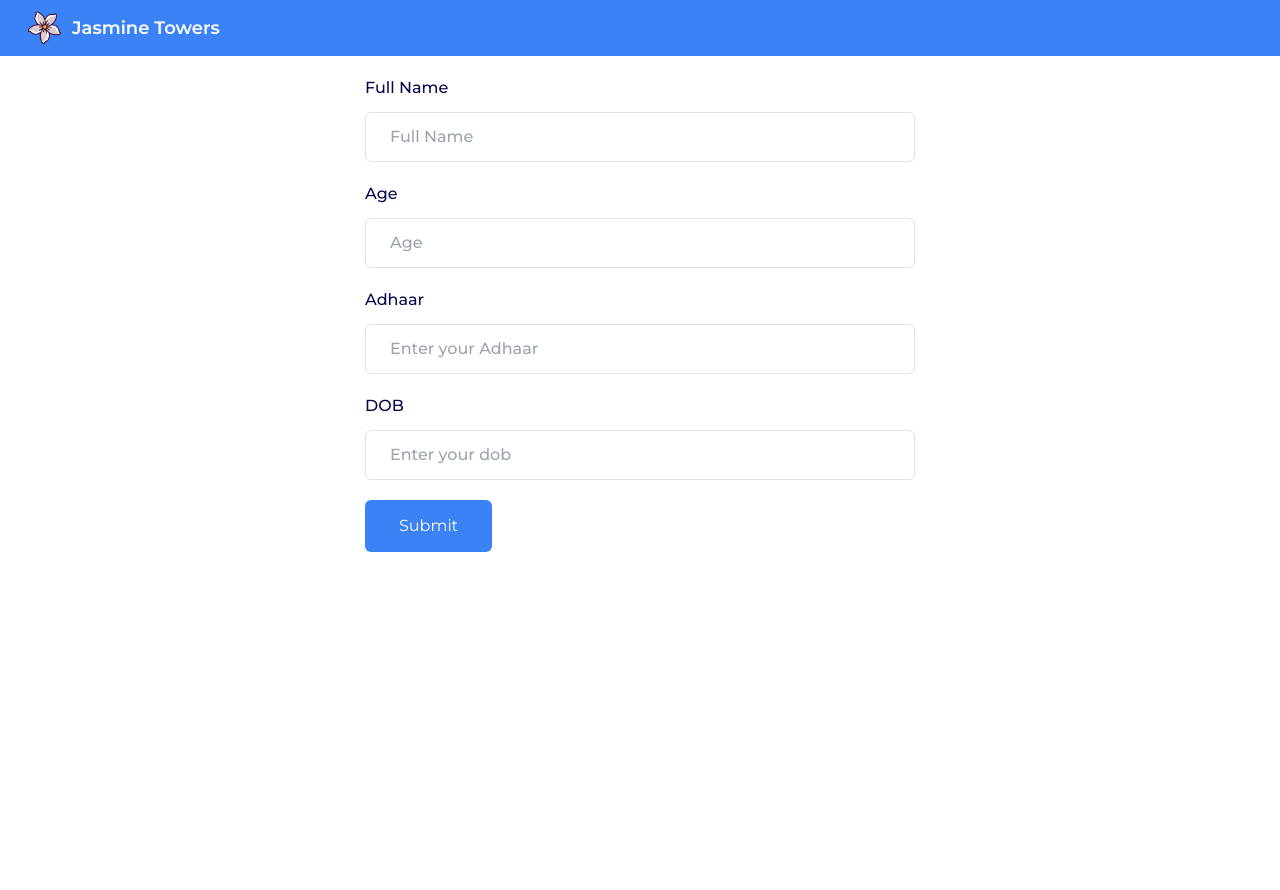
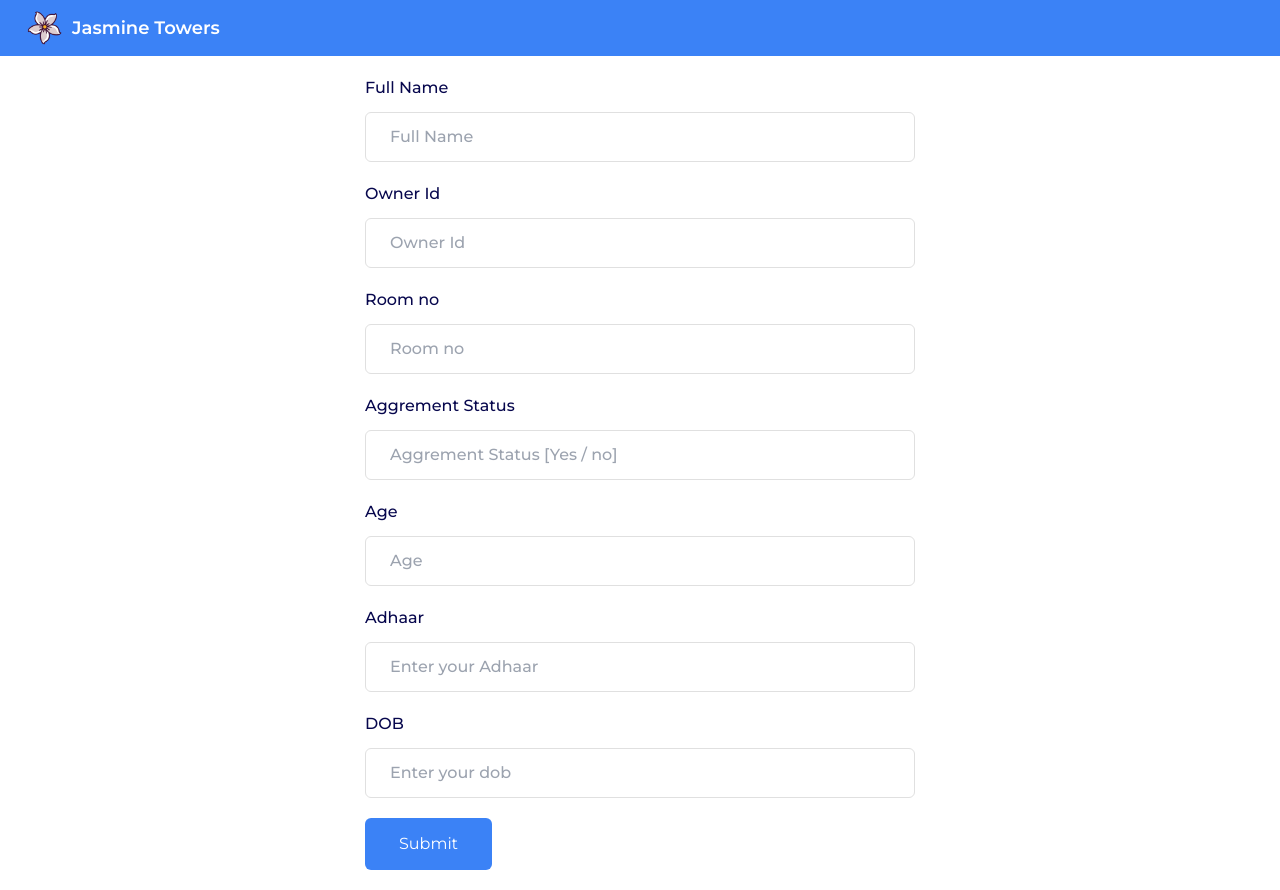
Before and after one commit to bryce-poeter/apartment-management-system-dbms, a React (Create React App) app in the folder client/: page /admin/createowners in a window 1280 px wide. Before the commit the page ends 800 px from the top, so only its background shows below. Built offline with nearby package versions, Linux system fonts and the light colour scheme.

Commit message:
updated raising comp and added tenant id

```diff
--- a/client/src/App.jsx
+++ b/client/src/App.jsx
@@ -21,14 +21,34 @@ import axios from "axios";
 // import Lorem from "./components/Lorem";
 
 function App() {
-  const [isAuth, setIsAuth] = useState(false);
-  const [whom, setWhom] = useState("");
   const forAdminBox = [
     { "Total Owner": 59 },
     { "Total Tenant": 39 },
     { "Total Employee": 20 },
   ];
+
+  const forEmployeeBox = [{ "Total complaints": 3 }, { Salary: "Rs. 20,0000" }];
+  const forOwnerBox = [
+    { "No of Emloyees": 5 },
+    { "Total Tenant": 4 },
+    { "Total complaints": 2 },
+  ];
+  const forTenantBox = [
+    { "tenant id": 12132 },
+    { "Tenant Name": "Tharun" },
+    { "Tenant age": 20 },
+    { "No. of members in Family": 5 },
+    { dob: "12-1-2002" },
+    { "Adhaar number": 123456 },
+  ];
+
+  const [whom, setWhom] = useState("");
+  const [isAuth, setIsAuth] = useState(false);
   const [adminBox, setAdminBox] = useState(forAdminBox);
+  const [employeeBox, setEmployeeBox] = useState(forEmployeeBox);
+  const [ownerBox, setOwnerBox] = useState(forOwnerBox);
+  const [tenantBox, setTenantBox] = useState(forTenantBox);
+
   useEffect(() => {
     console.log(whom);
     if (
@@ -38,7 +58,7 @@ function App() {
       whom === "owner"
     ) {
       axios
-        .get(`http://192.168.137.1:5000/dashboard/${whom}`)
+        .get(`http://192.168.76.76:5000/dashboard/${whom}`)
         .then((res) => {
           if (whom === "admin") {
             forAdminBox[0]["Total Owner"] = res.data.totalowner;
@@ -47,6 +67,28 @@ function App() {
             setAdminBox(forAdminBox);
             // console.log(forAdminBox);
             console.log(res);
+          }
+          if (whom === "owner") {
+            forOwnerBox[0]["No of Emloyees"] = res.data.totalemployee;
+            forOwnerBox[1]["Total Tenant"] = res.data.totaltenant;
+            forOwnerBox[2]["Total complaints"] = res.data.totalcomplaint;
+            setOwnerBox(forOwnerBox);
+          }
+          if (whom === "employee") {
+            console.log("Inside employee");
+            console.log(res);
+            forEmployeeBox[0]["Total complaints"] = res.data.totalcomplaint;
+            setEmployeeBox(forEmployeeBox);
+            console.log(employeeBox);
+          }
+          if (whom === "tenant") {
+            // forTenantBox[0]["tenant id"] = ;
+            // forTenantBox[1]["Tenant Name"] = ;
+            // forTenantBox[2]["Tenant age"] = ;
+            // forTenantBox[3]["No. of members in Family"] = ;
+            // forTenantBox[4].dob = ;
+            // forTenantBox[5]["Adhaar number"] = ;
+            setTenantBox(forTenantBox);
           }
         })
         .catch((err) => {
@@ -65,10 +107,6 @@ function App() {
   ];
 
   const forEmployee = ["Salary Status", "Complaints"];
-  const forEmployeeBox = [
-    { "Total complaints": 3 },
-    { "Salary Details": "Rs. 20,000" },
-  ];
 
   const forTenant = [
     "Raising Complaints",
@@ -76,19 +114,7 @@ function App() {
     "Pay maintenance",
   ];
 
-  const forTenantBox = [
-    { "Tenant Name": "Tharun" },
-    { "Tenant age": 20 },
-    { "No. of members in Family": 5 },
-    { "Adhaar number": 123456 },
-  ];
-
   const forOwner = ["Rent details", "Tenant details", "Complaint"];
-  const forOwnerBox = [
-    { "No of Emloyees": 5 },
-    { "Total Tenant": 4 },
-    { "Total complaints": 2 },
-  ];
 
   const header = ["Tenet no", "Name", "Age", "Adhaar no", "dob"];
   const tenetData = [
@@ -255,7 +281,7 @@ function App() {
               <Header isAuth={isAuth} forHam={forEmployee} />
               <section className="flex">
                 <Aside forHam={forEmployee} />
-                <Dashboard forBox={forEmployeeBox} />
+                <Dashboard forBox={employeeBox} />
               </section>
             </main>
           }
@@ -279,7 +305,7 @@ function App() {
               <Header isAuth={isAuth} forHam={forOwner} />
               <section className="flex">
                 <Aside forHam={forOwner} />
-                <Dashboard forBox={forOwnerBox} />
+                <Dashboard forBox={ownerBox} />
               </section>
             </main>
           }
--- a/client/src/components/Auth.jsx
+++ b/client/src/components/Auth.jsx
@@ -45,12 +45,12 @@ function Auth(props) {
     setPassword(passEl.current.value);
 
     axios
-      .post("http://localhost:5000/auth", {
+      .post("http://192.168.76.76:5000/auth", {
         username: userId,
         password: password,
       })
       .then((res) => {
-        props.setWhom(res.data.user)
+        props.setWhom(res.data.user);
         console.log(res.data.user);
         if (res.data.user === "employee") {
           props.setIsAuth(true);
--- a/client/src/components/CreatingOwner.jsx
+++ b/client/src/components/CreatingOwner.jsx
@@ -6,15 +6,22 @@ function CreatingUser() {
   const ageEl = useRef(null);
   const adhaarEl = useRef(null);
   const dobEl = useRef(null);
+  const aggreeEl = useRef(null);
+  const ownerEl = useRef(null);
+  const roomEl = useRef(null);
+
   const [name, setName] = useState("");
   const [age, setAge] = useState("");
   const [adhaar, setAdhaar] = useState("");
   const [dob, setDob] = useState("");
+  const [ownerId, setOwnerId] = useState("");
+  const [roomno, setRoomno] = useState("");
+  const [aggrementStatus, setAggrementStatus] = useState("");
 
   const submitHandler = function (e) {
     e.preventDefault();
     axios
-      .post("http://localhost:5000/createowner", {
+      .post("http://192.168.76.76:5000/createowner", {
         name: name,
         age: age,
         adhaar: adhaar,
@@ -45,6 +52,66 @@ function CreatingUser() {
             placeholder="Full Name"
             onChange={() => {
               setName(nameEl.current.value);
+            }}
+            className="w-full rounded-md border border-[#e0e0e0] bg-white py-3 px-6 text-base font-medium text-[#6B7280] outline-none focus:border-[#6A64F1] focus:shadow-md"
+          />
+        </div>
+        <div className="mb-5">
+          <label
+            htmlFor="owner-id"
+            className="mb-3 block text-base font-medium text-[#07074D]"
+          >
+            Owner Id
+          </label>
+          <input
+            type="text"
+            ref={ownerEl}
+            name="owner-id"
+            id="owner-id"
+            value={ownerId}
+            placeholder="Owner Id"
+            onChange={() => {
+              setOwnerId(ownerEl.current.value);
+            }}
+            className="w-full rounded-md border border-[#e0e0e0] bg-white py-3 px-6 text-base font-medium text-[#6B7280] outline-none focus:border-[#6A64F1] focus:shadow-md"
+          />
+        </div>
+        <div className="mb-5">
+          <label
+            htmlFor="room-no"
+            className="mb-3 block text-base font-medium text-[#07074D]"
+          >
+            Room no
+          </label>
+          <input
+            type="text"
+            ref={roomEl}
+            name="room-no"
+            id="room-no"
+            value={roomno}
+            placeholder="Room no"
+            onChange={() => {
+              setRoomno(roomEl.current.value);
+            }}
+            className="w-full rounded-md border border-[#e0e0e0] bg-white py-3 px-6 text-base font-medium text-[#6B7280] outline-none focus:border-[#6A64F1] focus:shadow-md"
+          />
+        </div>
+        <div className="mb-5">
+          <label
+            htmlFor="owner-id"
+            className="mb-3 block text-base font-medium text-[#07074D]"
+          >
+            Aggrement Status
+          </label>
+          <input
+            type="text"
+            ref={aggreeEl}
+            name="aggrementStatus"
+            id="aggrementStatus"
+            value={aggrementStatus}
+            placeholder="Aggrement Status [Yes / no]"
+            onChange={() => {
+              setAggrementStatus(aggreeEl.current.value);
             }}
             className="w-full rounded-md border border-[#e0e0e0] bg-white py-3 px-6 text-base font-medium text-[#6B7280] outline-none focus:border-[#6A64F1] focus:shadow-md"
           />
--- a/client/src/components/CreatingParkingSlot.jsx
+++ b/client/src/components/CreatingParkingSlot.jsx
@@ -10,7 +10,7 @@ function CreatingParkingSlot() {
   const submitHandler = function (e) {
     e.preventDefault();
     axios
-      .post("http://192.168.137.1:5000/bookslot", {
+      .post("http://192.168.76.76:5000/bookslot", {
         vehicleType: vehName,
         slotNo: slotNo,
       })
--- a/client/src/components/RaisingComplaints.jsx
+++ b/client/src/components/RaisingComplaints.jsx
@@ -5,17 +5,20 @@ function RaisingComplaints() {
   const blockEl = useRef(null);
   const roomEl = useRef(null);
   const descpEl = useRef(null);
+  const tenantEl = useRef(null);
 
   const [blockno, setBlockno] = useState("");
   const [roomno, setRoomno] = useState("");
+  const [tenantId, setTenantId] = useState("");
   const [descp, setDescp] = useState("");
 
   const submitHandler = function (e) {
     e.preventDefault();
     axios
-      .post("http://localhost:5000/raisingcomplaint", {
+      .post("http://192.168.76.76:5000/raisingcomplaint", {
         blockno: blockno,
         roomno: roomno,
+        tenantId: tenantId,
         descp: descp,
       })
       .then((res) => {
@@ -49,9 +52,27 @@ function RaisingComplaints() {
               }}
               placeholder="Block no"
               id="block-no"
-              className="ml-6 my-2 outline-none py-1 px-2 text-md border-2 rounded-md"
+              className="ml-6 outline-none py-1 px-2 text-md border-2 rounded-md"
             />
           </div>
+          <div>
+            <label
+              htmlFor="tenant-id"
+              className="my-2 font-semibold text-gray-500 text-lx font-serif"
+            >
+              Tenant Id:
+            </label>
+            <input
+              ref={tenantEl}
+              type="text"
+              value={tenantId}
+              onChange={() => {
+                setTenantId(tenantEl.current.value);
+              }}
+              placeholder="Tenant id"
+              id="tenant-no"
+              className="ml-5 outline-none py-1 my-3 px-2 text-md border-2 rounded-md"
+            />
             <div>
               <label
                 htmlFor="room-no"
@@ -66,10 +87,11 @@ function RaisingComplaints() {
                 onChange={() => {
                   setRoomno(roomEl.current.value);
                 }}
-              placeholder="room no"
+                placeholder="Room no"
                 id="room-no"
                 className="ml-5 outline-none py-1 px-2 text-md border-2 rounded-md"
               />
+            </div>
           </div>
           <div className="space-y-4">
             <label
```
Also changed, not shown: 1 other file (tests, documents, lock files or other folders). Lines whose indentation alone changed are shown as unchanged.
